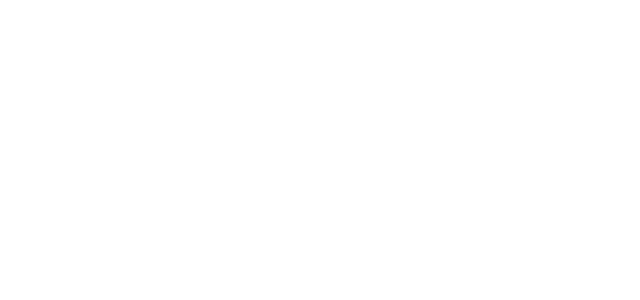
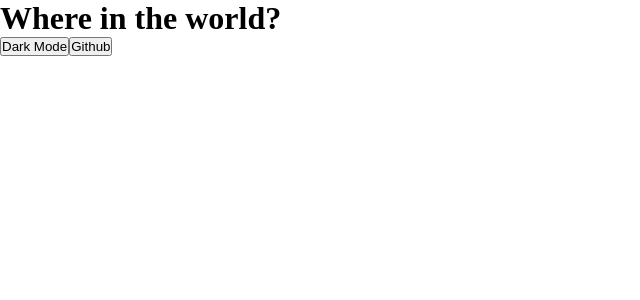
Before and after one commit to Victorceloss/countries-web, a React (Vite) app: page / in a window 1280 px wide. Shown: the top 300 px of the page, without its empty margins (0-640 px from the left). Built offline with nearby package versions, Linux system fonts and the light colour scheme.

Commit message:
chore: import the file "Home.jsx into main.jsx

```diff
--- a/src/main.tsx
+++ b/src/main.tsx
@@ -2,8 +2,10 @@
 import ReactDOM from 'react-dom/client';
 
 import './styles/index.css';
+import Home from './pages/Home';
 
 ReactDOM.createRoot(document.getElementById('root') as HTMLElement).render(
   <React.StrictMode>
-  </React.StrictMode>,
+    <Home />
+  </React.StrictMode>
 )
```
